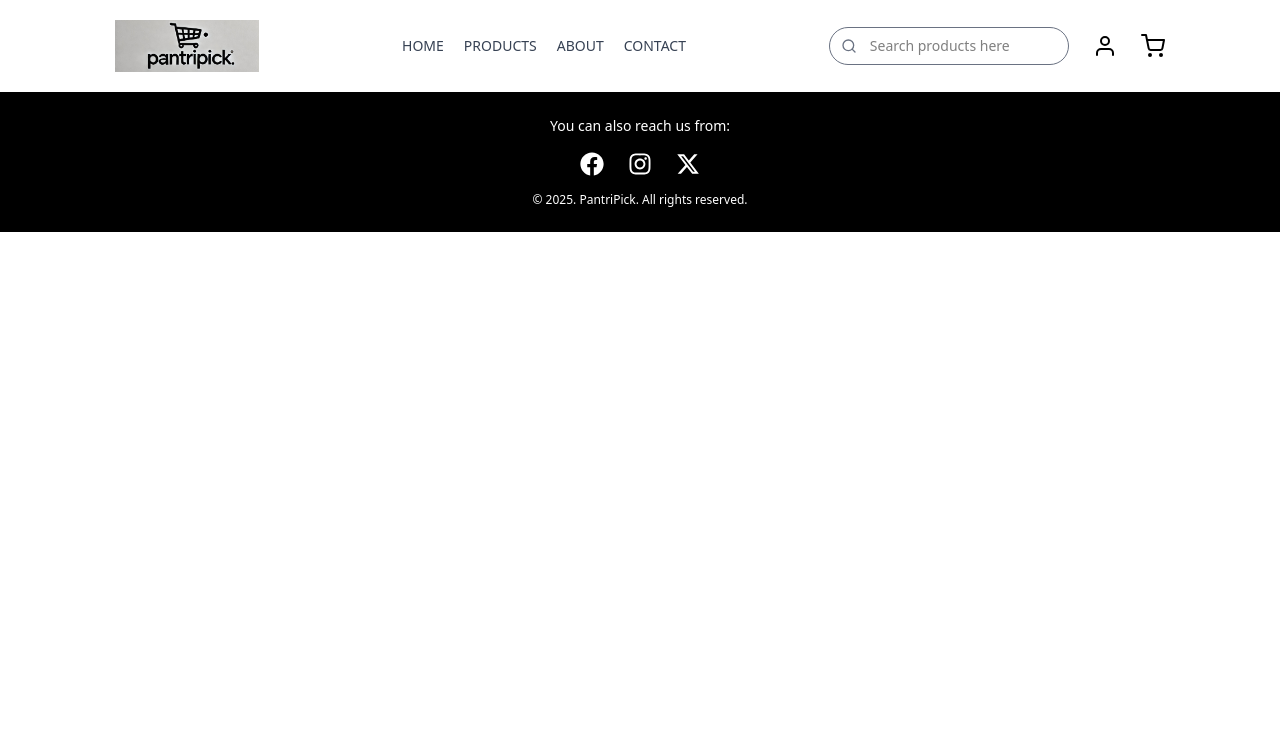
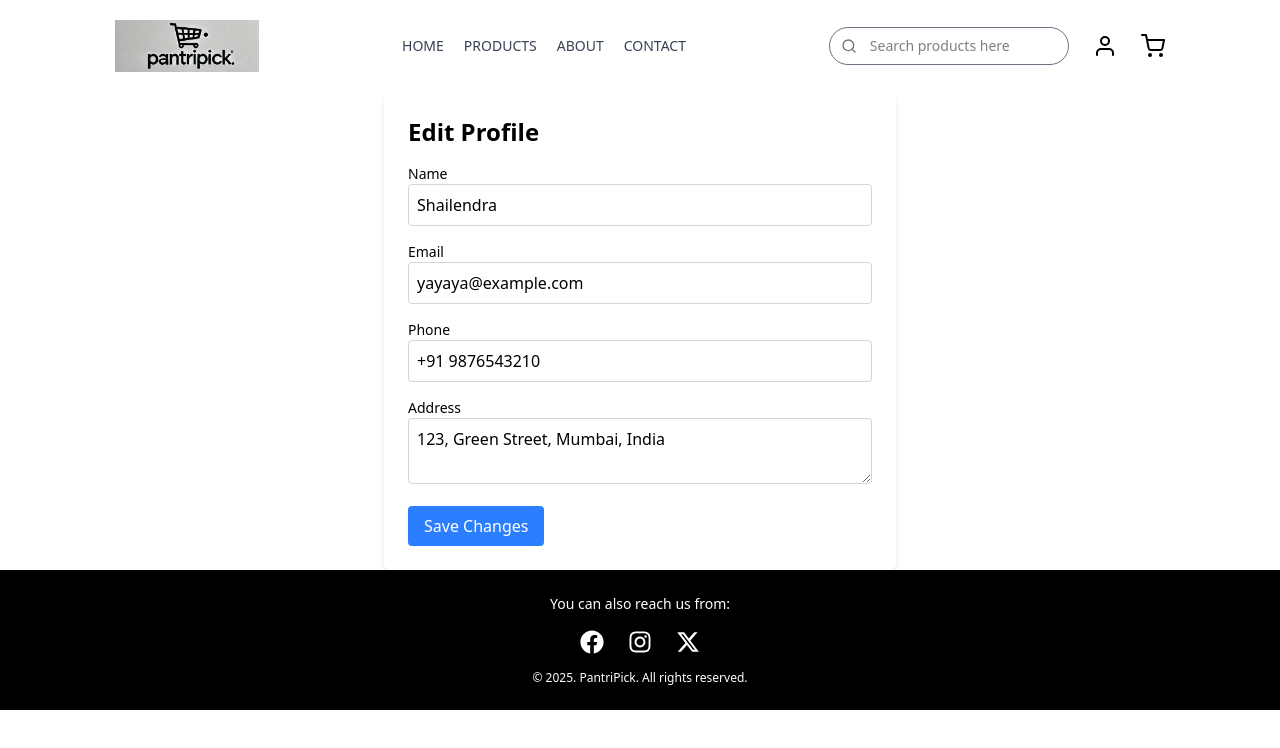
Before and after one commit to rishabhrm/pantripick, a React (Vite) app in the folder frontend/: page /edit in a window 1280 px wide. Shown: the top 748 px of the page. Built offline with nearby package versions, Linux system fonts and the light colour scheme.

Commit message:
Created edit page

```diff
--- a/frontend/src/App.jsx
+++ b/frontend/src/App.jsx
@@ -20,11 +20,12 @@ import ProductDetails from './components/public/Products/ProductDetails'
 import SearchResults from './components/public/Products/SearchResults'
 
 //Account Pages
-import Login from './pages/Login'
-import Signup from './pages/Signup'
-import OTP from './pages/OTP'
-import ResetPassword from './pages/Reset'
-import ChangePassword from './pages/ChangePassword'
+import Login from './pages/account/Login'
+import Signup from './pages/account/SignUp'
+import OTP from './pages/account/OTP'
+import ResetPassword from './pages/account/Reset'
+import ChangePassword from './pages/account/ChangePassword'
+import EditProfile from './pages/account/Edit'
 
 // Admin Pages
 import AdminLogin from './pages/admin/AdminLogin'
@@ -51,6 +52,7 @@ function App() {
           <Route path='/otp' element={<OTP />} />
           <Route path='/reset-password' element={<ResetPassword />} />
           <Route path="/change-password" element={<ChangePassword />} />
+          <Route path="/edit" element={<EditProfile />} />
           <Route path='/admin' element={<AdminLogin />} />
           <Route path='/userlist' element={<UserList />} />
         </Routes>
--- /dev/null
+++ b/frontend/src/pages/account/Edit.jsx
@@ -0,0 +1,80 @@
+import { useState } from "react";
+import { useNavigate } from "react-router-dom";
+
+
+const EditProfile = () => {
+    const navigate = useNavigate();
+    const [user, setUser] = useState({
+        name: "Shailendra",
+        email: "yayaya@example.com",
+        phone: "+91 9876543210",
+        address: "123, Green Street, Mumbai, India",
+    });
+
+    const handleChange = (e) => {
+        const { name, value } = e.target;
+        setUser({ ...user, [name]: value });
+    };
+
+    const handleSubmit = (e) => {
+        e.preventDefault();
+        console.log("Updated User Data:", user);
+        alert("Profile Updated Successfully!");
+    };
+
+    return (
+        <div className="max-w-lg mx-auto p-6 bg-white shadow-md rounded-md">
+            <h2 className="text-2xl font-bold mb-4">Edit Profile</h2>
+            <form onSubmit={handleSubmit} className="space-y-4">
+                <div>
+                    <label className="block text-sm font-medium">Name</label>
+                    <input
+                        type="text"
+                        name="name"
+                        value={user.name}
+                        onChange={handleChange}
+                        className="w-full p-2 border border-gray-300 rounded"
+                    />
+                </div>
+                <div>
+                    <label className="block text-sm font-medium">Email</label>
+                    <input
+                        type="email"
+                        name="email"
+                        value={user.email}
+                        onChange={handleChange}
+                        className="w-full p-2 border border-gray-300 rounded"
+                    />
+                </div>
+                <div>
+                    <label className="block text-sm font-medium">Phone</label>
+                    <input
+                        type="text"
+                        name="phone"
+                        value={user.phone}
+                        onChange={handleChange}
+                        className="w-full p-2 border border-gray-300 rounded"
+                    />
+                </div>
+                <div>
+                    <label className="block text-sm font-medium">Address</label>
+                    <textarea
+                        name="address"
+                        value={user.address}
+                        onChange={handleChange}
+                        className="w-full p-2 border border-gray-300 rounded"
+                    ></textarea>
+                </div>
+                <button
+                    type="submit"
+                    className="bg-blue-500 text-white px-4 py-2 rounded hover:bg-blue-600"
+                    onClick={() => navigate("/profile")}
+                >
+                    Save Changes
+                </button>
+            </form>
+        </div>
+    );
+};
+
+export default EditProfile;
```
Also changed, not shown: frontend/src/pages/Edit.jsx (deleted), frontend/src/pages/account/ChangePassword.jsx (renamed from frontend/src/pages/ChangePassword.jsx), frontend/src/pages/account/Login.jsx (renamed from frontend/src/pages/Login.jsx), frontend/src/pages/account/OTP.jsx (renamed from frontend/src/pages/OTP.jsx), frontend/src/pages/account/Reset.jsx (renamed from frontend/src/pages/Reset.jsx), frontend/src/pages/account/SignUp.jsx (renamed from frontend/src/pages/SignUp.jsx).
